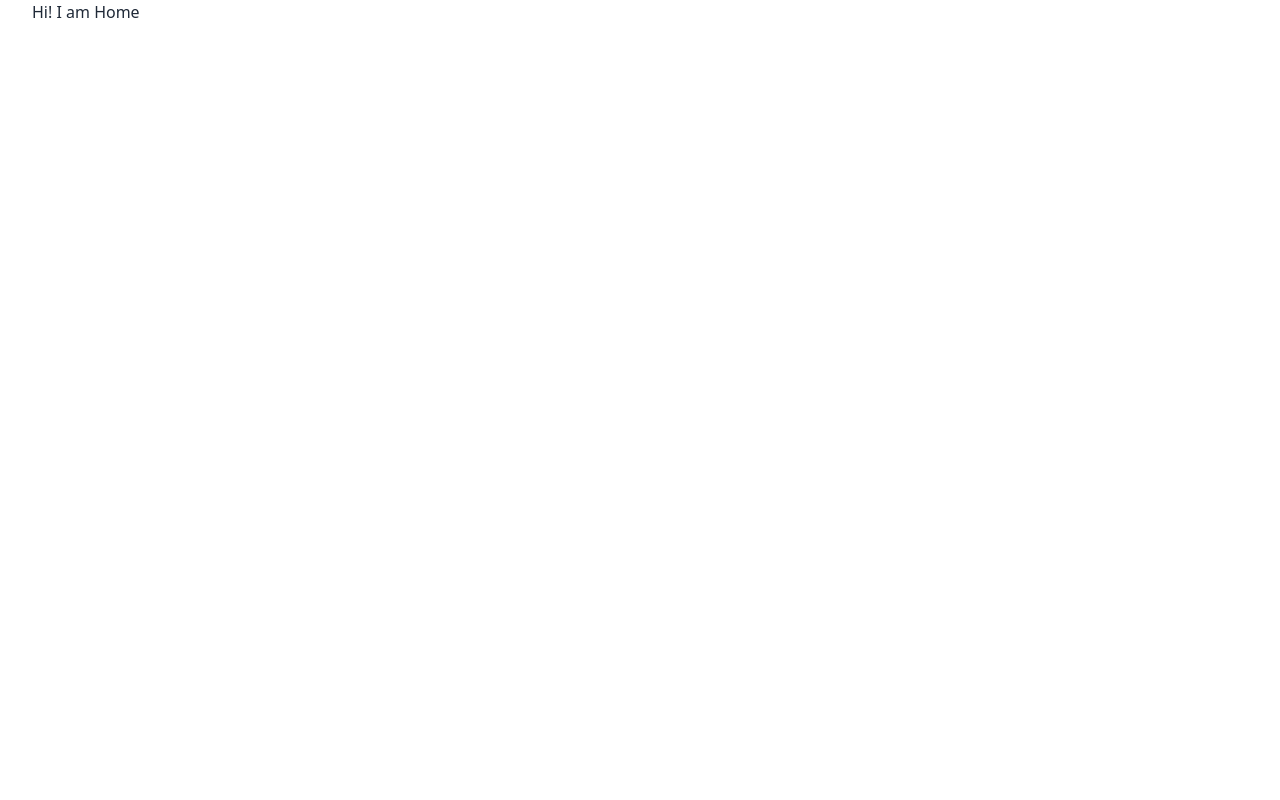
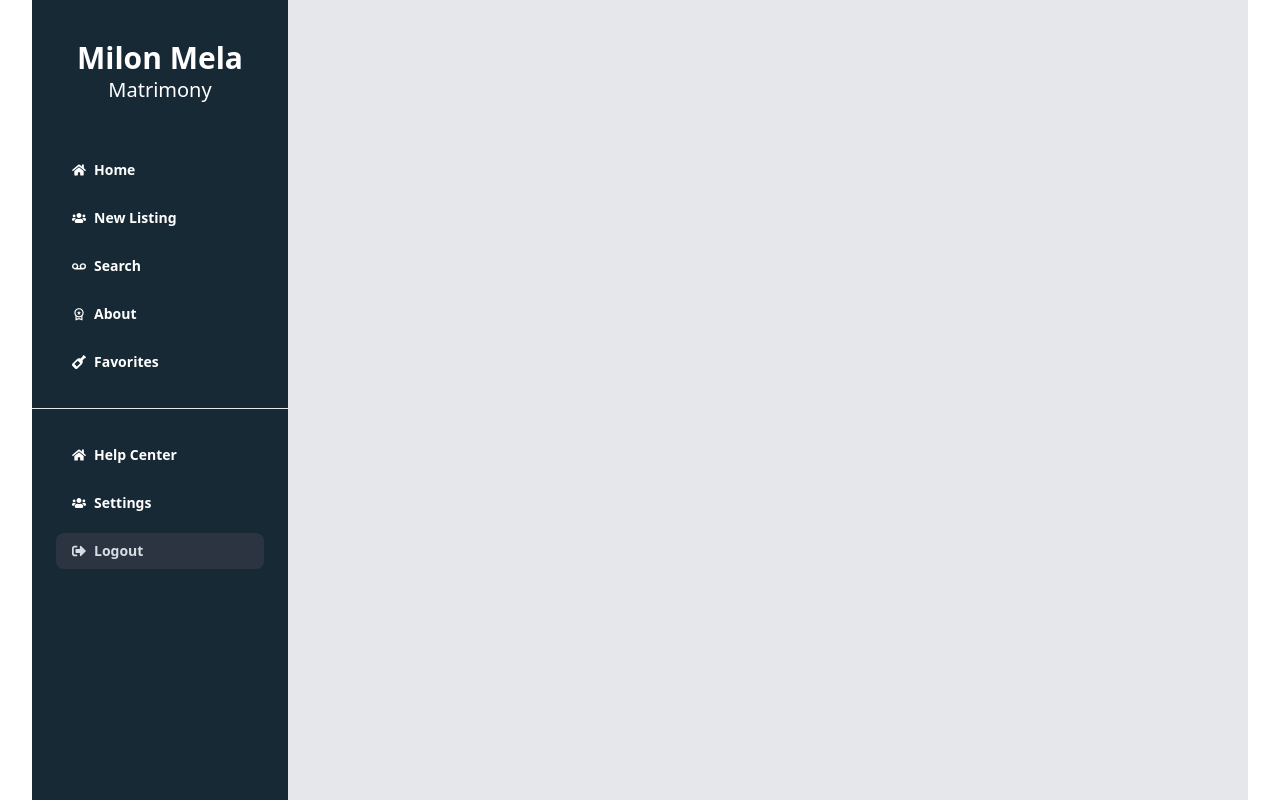
Before and after one commit to Its-Shojib/Scopioe-Task, a React (Vite) app: page /home in a window 1280 px wide. Built offline with nearby package versions, Linux system fonts and the light colour scheme; no server answers; sample sign-in values are in the browser's storage.

Commit message:
Home Page layout Added

```diff
--- a/src/Pages/Home/Home.jsx
+++ b/src/Pages/Home/Home.jsx
@@ -1,11 +1,75 @@
-
+import { NavLink, Outlet } from 'react-router-dom';
+import { FaHome,  FaSignOutAlt, FaUsers, FaVoicemail, FaWineBottle } from 'react-icons/fa';
+import {  } from "react-icons/tb";
+import { MdOutlineWorkspacePremium } from "react-icons/md";
+import useAuth from '../../Hooks/useAuth';
 
 const Home = () => {
+    let { Logout } = useAuth()
     return (
         <div>
-            <p>Hi! I am Home </p>
+            <div className="max-w-full mx-auto flex">
+                <div className="w-64 h-screen bg-[#172935] text-white sticky top-0">
+                    <div className='text-center my-10'>
+                        <h1 className='text-3xl font-bold'>Milon Mela</h1>
+                        <p className='text-xl'>Matrimony</p>
+                    </div>
+                    {
+                        <>
+                            <ul className='menu flex flex-col mt-10 px-6 space-y-3'>
+                                <li >
+                                    <NavLink className='flex items-center font-bold gap-2'
+                                        to='admin-home' >
+                                        <FaHome></FaHome>Home</NavLink>
+                                </li>
+                                <li >
+                                    <NavLink className='flex items-center font-bold gap-2'
+                                        to='manage-user' >
+                                        <FaUsers></FaUsers>New Listing</NavLink>
+                                </li>
+                                <li >
+                                    <NavLink className='flex items-center font-bold gap-2'
+                                        to='approve-con-request' >
+                                        <FaVoicemail></FaVoicemail>Search</NavLink>
+                                </li>
+                                <li >
+                                    <NavLink className='flex items-center font-bold gap-2'
+                                        to='approve-premium' ><MdOutlineWorkspacePremium />About</NavLink>
+                                </li>
+                                <li >
+                                    <NavLink className='flex items-center font-bold gap-2'
+                                        to='success-story' ><FaWineBottle></FaWineBottle>Favorites</NavLink>
+                                </li>
+
+                            </ul>
+                        </>
+                    }
+
+                    <hr className='w-full my-5' />
+
+                    <ul className='menu flex flex-col px-6 space-y-3'>
+                        <li >
+                            <NavLink className='flex items-center font-bold gap-2'
+                                to='/' >
+                                <FaHome></FaHome>Help Center</NavLink>
+                        </li>
+
+                        <li >
+                            <NavLink className='flex items-center font-bold gap-2'
+                                to='/biodatas' >
+                                <FaUsers></FaUsers>Settings</NavLink>
+                        </li>
+                        <li >
+                            <NavLink onClick={() => Logout().then().catch()} className='flex items-center font-bold gap-2' ><FaSignOutAlt></FaSignOutAlt> Logout</NavLink>
+                        </li>
+                    </ul>
+                </div>
+                <div className="flex-1 bg-gray-200 overflow-y-scroll">
+                    <Outlet></Outlet>
+                </div>
+
+            </div>
         </div>
-    );
-};
-
+    )
+}
 export default Home;
--- a/src/Pages/Login/Login.jsx
+++ b/src/Pages/Login/Login.jsx
@@ -5,8 +5,6 @@ import { useForm } from 'react-hook-form';
 import { Link, useNavigate } from 'react-router-dom';
 import { FaEye, FaEyeSlash, FaFacebook } from 'react-icons/fa';
 import Swal from 'sweetalert2';
-import google from '../../../public/google.png';
-import facebook from '../../../public/facebook.png';
 import { FcGoogle } from "react-icons/fc";
 
 const Register = () => {
```
